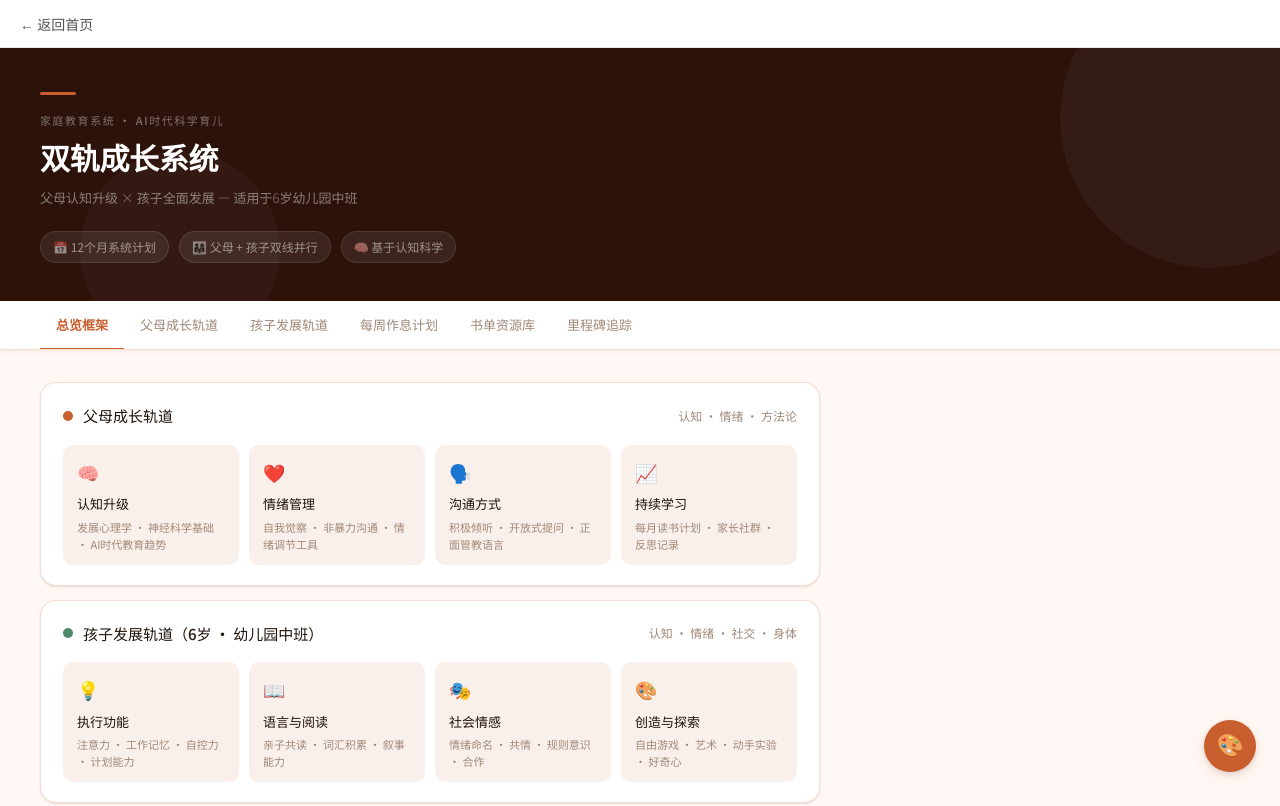
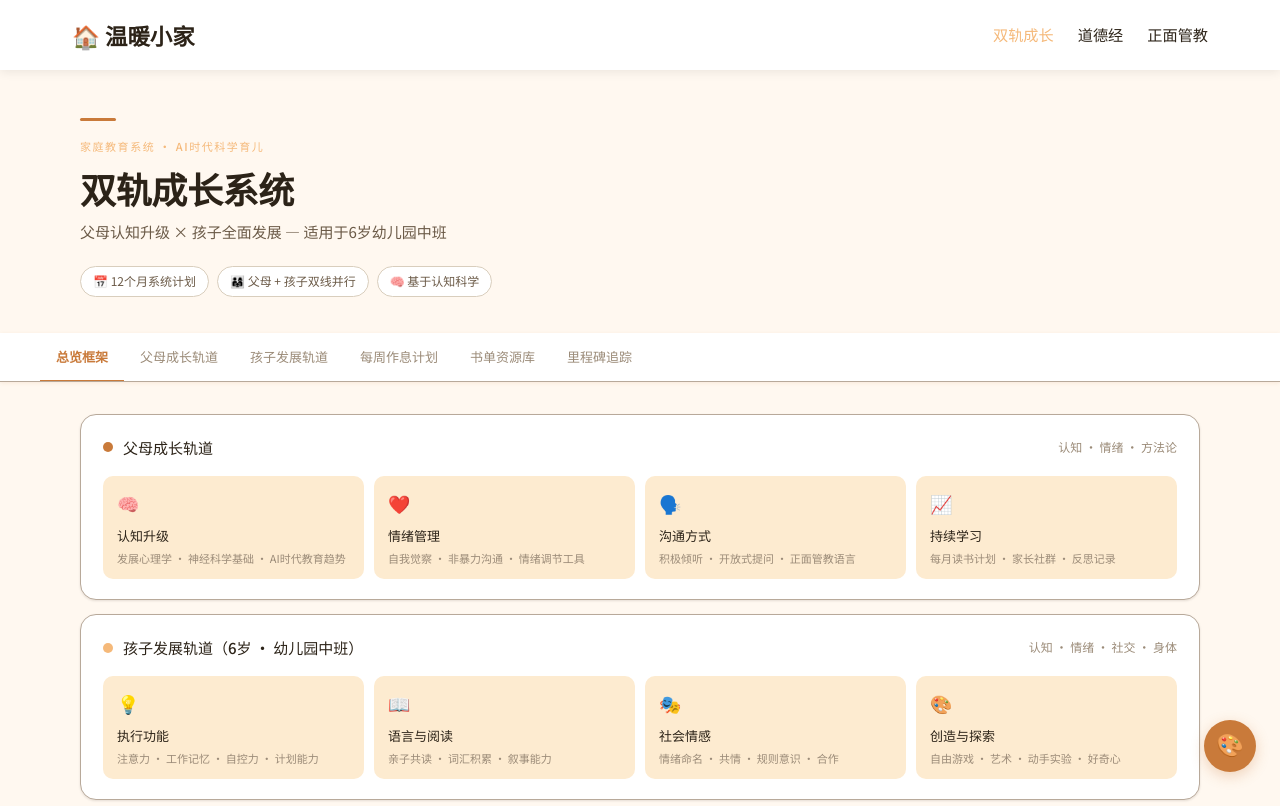
Before and after one commit to Jogiter/aigc-pages, a website: page dual-track-6y.html in a window 1280 px wide. Shown: the top 806 px of the page. Drawn offline with Linux system fonts and the light colour scheme.

Commit message:
refactor(dual-track): 移除 M3 主题块，接入共享切换器
- 删除内置三主题 data-theme 块和 theme-fab 内联切换器
- 头部改为浅色主题带区，字体与 index 对齐
- 顶部接入统一 site-nav（active 标注当前页）
- 引入 theme-switcher.js + theme.css 共享控件

```diff
--- a/dual-track-6y.html
+++ b/dual-track-6y.html
@@ -11,106 +11,41 @@
 <link rel="icon" href="/favicon.ico" sizes="32x32">
 <link rel="preconnect" href="https://fonts.googleapis.com">
 <link rel="preconnect" href="https://fonts.gstatic.com" crossorigin>
-<link href="https://fonts.googleapis.com/css2?family=Noto+Serif+SC:wght@400;600&family=Noto+Sans+SC:wght@300;400;500;700&display=swap" rel="stylesheet">
+<link href="https://fonts.googleapis.com/css2?family=Noto+Sans+SC:wght@400;500;700&display=swap" rel="stylesheet">
 <link rel="stylesheet" href="/theme.css">
+<script src="/theme-switcher.js" defer></script>
 <style>
 /* ══════════════════════════════════════════
-   MATERIAL DESIGN 3 TOKEN SYSTEM
-   Three themes: coral / sunflower / dawn
+   本页别名（全部指向 theme.css 语义 token）
 ══════════════════════════════════════════ */
+:root {
+  --md-shape-sm:     var(--radius-sm);
+  --md-shape-md:     var(--radius-md);
+  --md-shape-lg:     var(--radius-lg);
+  --md-shape-xl:     var(--radius-xl);
+  --md-elev-1:       var(--shadow-sm);
+  --md-elev-2:       var(--shadow-md);
+  --transition:      .22s cubic-bezier(.4,0,.2,1);
 
-:root {
-  --md-shape-sm:   var(--radius-sm);
-  --md-shape-md:   var(--radius-md);
-  --md-shape-lg:   var(--radius-lg);
-  --md-shape-xl:   var(--radius-xl);
-  --md-elev-1:     var(--shadow-sm);
-  --md-elev-2:     var(--shadow-md);
-  --transition:    .22s cubic-bezier(.4,0,.2,1);
-}
-
-/* ── Theme A: 暖阳珊瑚 ── */
-[data-theme="coral"] {
-  --bg:              #FFF8F4;
-  --surface:         #FFFFFF;
-  --surface-variant: #FAF0EB;
-  --primary:         #C95E2F;
-  --primary-con:     #FCDFD0;
-  --on-primary-con:  #4A1800;
-  --secondary:       #4D8A6D;
-  --secondary-con:   #CCEEDD;
-  --on-secondary-con:#093D28;
-  --tertiary:        #B8720E;
-  --tertiary-con:    #FDEFD4;
-  --on-tertiary-con: #3D2200;
-  --on-surface:      #1E1209;
-  --on-surface-var:  #614F44;
-  --on-surface-3:    #A08878;
-  --outline:         rgba(201,94,47,.20);
-  --outline-strong:  rgba(201,94,47,.35);
-  --tab-active-bg:   #C95E2F;
-  --tab-active-fg:   #FFFFFF;
-  --header-bg:       #2C1209;
-  --header-accent:   #C95E2F;
-  --progress-a:      #C95E2F;
-  --progress-b:      #4D8A6D;
-  --shadow-color:    rgba(201,94,47,.12);
-}
-
-/* ── Theme B: 向日葵园 ── */
-[data-theme="sunflower"] {
-  --bg:              #FFFBF0;
-  --surface:         #FFFFFF;
-  --surface-variant: #FEF7E0;
-  --primary:         #C17B00;
-  --primary-con:     #FFEEBB;
-  --on-primary-con:  #3D2600;
-  --secondary:       #2E7B5C;
-  --secondary-con:   #B6EDDB;
-  --on-secondary-con:#003825;
-  --tertiary:        #B04A72;
-  --tertiary-con:    #F8D4E4;
-  --on-tertiary-con: #3E0020;
-  --on-surface:      #1A1200;
-  --on-surface-var:  #5C4A1E;
-  --on-surface-3:    #9A8050;
-  --outline:         rgba(193,123,0,.20);
-  --outline-strong:  rgba(193,123,0,.35);
-  --tab-active-bg:   #C17B00;
-  --tab-active-fg:   #FFFFFF;
-  --header-bg:       #1A1200;
-  --header-accent:   #C17B00;
-  --progress-a:      #C17B00;
-  --progress-b:      #2E7B5C;
-  --shadow-color:    rgba(193,123,0,.12);
-}
-
-/* ── Theme C: 晨曦温柔 ── */
-[data-theme="dawn"] {
-  --bg:              #FDF6EE;
-  --surface:         #FFFFFF;
-  --surface-variant: #F7EDE4;
-  --primary:         #A5421E;
-  --primary-con:     #F8E2D8;
-  --on-primary-con:  #3A1000;
-  --secondary:       #5C876E;
-  --secondary-con:   #D4EDDF;
-  --on-secondary-con:#0A3320;
-  --tertiary:        #6B52A8;
-  --tertiary-con:    #E8E0F8;
-  --on-tertiary-con: #1E0060;
-  --on-surface:      #1C120D;
-  --on-surface-var:  #5A4A40;
-  --on-surface-3:    #9A8878;
-  --outline:         rgba(165,66,30,.20);
-  --outline-strong:  rgba(165,66,30,.35);
-  --tab-active-bg:   #A5421E;
-  --tab-active-fg:   #FFFFFF;
-  --header-bg:       #1C0E08;
-  --header-accent:   #A5421E;
-  --progress-a:      #A5421E;
-  --progress-b:      #6B52A8;
-  --shadow-color:    rgba(165,66,30,.12);
+  --bg:              var(--background);
+  --surface-variant: var(--surface-2);
+  --primary-con:     var(--surface-2);
+  --on-primary-con:  var(--text-primary);
+  --secondary:       var(--accent);
+  --secondary-con:   var(--surface-2);
+  --on-secondary-con: var(--text-primary);
+  --tertiary:        var(--primary-light);
+  --tertiary-con:    var(--surface-2);
+  --on-tertiary-con: var(--text-primary);
+  --on-surface:      var(--text-primary);
+  --on-surface-var:  var(--text-secondary);
+  --on-surface-3:    var(--text-muted);
+  --outline-strong:  var(--outline);
+  --tab-active-bg:   var(--primary);
+  --tab-active-fg:   var(--on-primary);
+  --progress-a:      var(--primary);
+  --progress-b:      var(--accent);
+  --shadow-color:    rgba(var(--primary-rgb), .12);
 }
 
 /* ══════════════════════════════════════════
@@ -128,131 +63,63 @@ body {
 }
 
 /* ══════════════════════════════════════════
-   THEME SWITCHER FLOATING BUTTON
+   TOP NAV（与 index.html 对齐）
 ══════════════════════════════════════════ */
-.theme-fab {
-  position: fixed;
-  bottom: 28px;
-  right: 24px;
-  z-index: 999;
-  display: flex;
-  flex-direction: column;
-  align-items: flex-end;
-  gap: 10px;
+nav.site-nav {
+  background: rgba(255, 255, 255, 0.95);
+  backdrop-filter: blur(10px);
+  position: sticky;
+  top: 0;
+  z-index: 1000;
+  box-shadow: 0 2px 10px rgba(0, 0, 0, 0.08);
 }
-
-.theme-fab-btn {
-  width: 52px;
-  height: 52px;
-  border-radius: 50%;
-  background: var(--primary);
-  color: #fff;
-  border: none;
-  cursor: pointer;
-  font-size: 22px;
+nav.site-nav .nav-container {
+  max-width: 1200px;
+  margin: 0 auto;
+  padding: 1rem 2rem;
   display: flex;
   align-items: center;
-  justify-content: center;
-  box-shadow: 0 4px 14px var(--shadow-color), 0 2px 6px rgba(0,0,0,.12);
-  transition: transform .2s, box-shadow .2s, background var(--transition);
-  flex-shrink: 0;
+  justify-content: space-between;
 }
-.theme-fab-btn:hover { transform: scale(1.08); box-shadow: 0 6px 20px var(--shadow-color); }
-.theme-fab-btn:active { transform: scale(0.96); }
-
-.theme-panel {
-  background: var(--surface);
-  border: 1px solid var(--outline);
-  border-radius: var(--md-shape-lg);
-  padding: 14px 16px;
-  box-shadow: var(--md-elev-2), 0 0 0 1px var(--outline);
-  display: none;
-  flex-direction: column;
-  gap: 8px;
-  min-width: 180px;
-  transition: background var(--transition);
-}
-.theme-panel.open { display: flex; }
-.theme-panel-title {
-  font-size: 11px;
-  font-weight: 600;
-  letter-spacing: .08em;
-  text-transform: uppercase;
-  color: var(--on-surface-3);
-  margin-bottom: 4px;
-}
-.theme-option {
+nav.site-nav .logo {
+  font-size: 1.4rem;
+  font-weight: 700;
+  color: var(--text-primary);
+  text-decoration: none;
   display: flex;
   align-items: center;
-  gap: 10px;
-  padding: 8px 10px;
-  border-radius: var(--md-shape-sm);
-  cursor: pointer;
-  border: 1.5px solid transparent;
-  transition: background .15s, border-color .15s;
-  background: none;
-  width: 100%;
-  font-family: inherit;
-  text-align: left;
+  gap: 6px;
 }
-.theme-option:hover { background: var(--surface-variant); }
-.theme-option.selected { border-color: var(--primary); background: var(--primary-con); }
-.theme-swatch {
+nav.site-nav .nav-links {
   display: flex;
-  gap: 3px;
-  flex-shrink: 0;
+  gap: 1.5rem;
+  list-style: none;
+  margin: 0; padding: 0;
 }
-.theme-swatch span {
-  width: 14px;
-  height: 14px;
-  border-radius: 50%;
-  display: block;
+nav.site-nav .nav-links a {
+  text-decoration: none;
+  color: var(--text-primary);
+  font-weight: 500;
+  font-size: 0.95rem;
+  transition: color .3s;
 }
-.theme-name {
-  font-size: 13px;
-  font-weight: 500;
-  color: var(--on-surface);
-}
-.theme-sub {
-  font-size: 11px;
-  color: var(--on-surface-3);
-  margin-top: 1px;
-}
+nav.site-nav .nav-links a:hover,
+nav.site-nav .nav-links a.active { color: var(--accent); }
 
 /* ══════════════════════════════════════════
-   HEADER
+   HEADER — 浅色标题区
 ══════════════════════════════════════════ */
 .header {
-  background: var(--header-bg);
-  color: #fff;
-  padding: 44px 40px 38px;
+  padding: 48px 40px 36px;
+  max-width: 1200px;
+  margin: 0 auto;
   position: relative;
-  overflow: hidden;
-  transition: background var(--transition);
-}
-.header::before {
-  content: '';
-  position: absolute;
-  top: -80px; right: -80px;
-  width: 300px; height: 300px;
-  border-radius: 50%;
-  background: rgba(255,255,255,.04);
-  pointer-events: none;
-}
-.header::after {
-  content: '';
-  position: absolute;
-  bottom: -50px; left: 80px;
-  width: 200px; height: 200px;
-  border-radius: 50%;
-  background: rgba(255,255,255,.03);
-  pointer-events: none;
 }
 .header-accent-line {
   width: 36px;
   height: 3px;
   border-radius: 2px;
-  background: var(--header-accent);
+  background: var(--primary);
   margin-bottom: 16px;
   transition: background var(--transition);
 }
@@ -261,36 +128,36 @@ body {
   font-weight: 500;
   letter-spacing: .14em;
   text-transform: uppercase;
-  color: rgba(255,255,255,.4);
+  color: var(--accent);
   margin-bottom: 10px;
 }
 .header h1 {
-  font-family: 'Noto Serif SC', serif;
-  font-size: 30px;
-  font-weight: 600;
+  font-size: clamp(26px, 5vw, 36px);
+  font-weight: 700;
   letter-spacing: -.01em;
-  line-height: 1.3;
+  line-height: 1.25;
+  color: var(--text-primary);
   margin-bottom: 8px;
 }
 .header-sub {
-  font-size: 13px;
-  color: rgba(255,255,255,.45);
-  font-weight: 300;
-  max-width: 480px;
+  font-size: 15px;
+  color: var(--text-secondary);
+  font-weight: 400;
+  max-width: 560px;
 }
 .header-meta {
   margin-top: 22px;
   display: flex;
-  gap: 10px;
+  gap: 8px;
   flex-wrap: wrap;
 }
 .meta-chip {
   font-size: 12px;
-  color: rgba(255,255,255,.5);
-  background: rgba(255,255,255,.08);
-  padding: 5px 12px;
+  color: var(--text-secondary);
+  background: var(--surface);
+  padding: 4px 12px;
   border-radius: 20px;
-  border: 1px solid rgba(255,255,255,.1);
+  border: 1px solid var(--border);
 }
 
 /* ══════════════════════════════════════════
@@ -298,8 +165,8 @@ body {
 ══════════════════════════════════════════ */
 .tab-section {
   position: sticky;
-  top: 0;
-  z-index: 100;
+  top: 64px;
+  z-index: 90;
   background: var(--surface);
   border-bottom: 1px solid var(--outline);
   padding: 0 40px;
@@ -336,7 +203,7 @@ body {
 /* ══════════════════════════════════════════
    MAIN CONTENT
 ══════════════════════════════════════════ */
-.main { padding: 32px 40px 80px; max-width: 860px; }
+.main { padding: 32px 40px 80px; max-width: 1200px; margin: 0 auto; }
 .panel { display: none; }
 .panel.active { display: block; }
 
@@ -611,70 +478,36 @@ body {
    RESPONSIVE
 ══════════════════════════════════════════ */
 @media (max-width: 640px) {
+  nav.site-nav .nav-container { padding: .75rem 1rem; }
+  nav.site-nav .logo { font-size: 1.2rem; }
+  nav.site-nav .nav-links { gap: .9rem; font-size: .9rem; }
   .header { padding: 30px 20px 26px; }
-  .header h1 { font-size: 24px; }
   .tab-section { padding: 0 16px; }
   .main { padding: 24px 20px 80px; }
   .footer { padding: 16px 20px; }
   .week-grid { grid-template-columns: repeat(2, 1fr); }
   .pillars { grid-template-columns: 1fr 1fr; }
-  .theme-fab { bottom: 20px; right: 16px; }
 }
 
 @media print {
-  .tab-section, .footer, .theme-fab { display: none !important; }
+  nav.site-nav, .tab-section, .footer, .theme-fab { display: none !important; }
   .panel { display: block !important; page-break-before: always; }
   .panel:first-child { page-break-before: avoid; }
 }
 </style>
 </head>
-<body data-theme="coral">
+<body>
 
-<!-- 返回首页导航 -->
-<div style="position:sticky;top:0;z-index:2000;background:rgba(255,255,255,0.95);backdrop-filter:blur(8px);border-bottom:1px solid rgba(0,0,0,0.08);padding:10px 20px;">
-  <a href="index.html" style="text-decoration:none;color:#555;font-size:14px;font-weight:500;display:inline-flex;align-items:center;gap:6px;">← 返回首页</a>
-</div>
-
-<!-- ══ THEME SWITCHER FAB ══ -->
-<div class="theme-fab">
-  <div class="theme-panel" id="themePanel">
-    <div class="theme-panel-title">选择主题</div>
-    <button class="theme-option" data-t="coral" onclick="setTheme('coral')">
-      <div class="theme-swatch">
-        <span style="background:#C95E2F"></span>
-        <span style="background:#4D8A6D"></span>
-        <span style="background:#B8720E"></span>
-      </div>
-      <div>
-        <div class="theme-name">暖阳珊瑚</div>
-        <div class="theme-sub">活力 · 积极 · 安全感</div>
-      </div>
-    </button>
-    <button class="theme-option" data-t="sunflower" onclick="setTheme('sunflower')">
-      <div class="theme-swatch">
-        <span style="background:#C17B00"></span>
-        <span style="background:#2E7B5C"></span>
-        <span style="background:#B04A72"></span>
-      </div>
-      <div>
-        <div class="theme-name">向日葵园</div>
-        <div class="theme-sub">明朗 · 童趣 · 充满希望</div>
-      </div>
-    </button>
-    <button class="theme-option" data-t="dawn" onclick="setTheme('dawn')">
-      <div class="theme-swatch">
-        <span style="background:#A5421E"></span>
-        <span style="background:#5C876E"></span>
-        <span style="background:#6B52A8"></span>
-      </div>
-      <div>
-        <div class="theme-name">晨曦温柔</div>
-        <div class="theme-sub">沉稳 · 温暖 · 有力量</div>
-      </div>
-    </button>
+<nav class="site-nav">
+  <div class="nav-container">
+    <a href="index.html" class="logo">🏠 温暖小家</a>
+    <ul class="nav-links">
+      <li><a href="dual-track-6y.html" class="active">双轨成长</a></li>
+      <li><a href="taoteching-silk.html">道德经</a></li>
+      <li><a href="positive-discipline-revised-nelsen.html">正面管教</a></li>
+    </ul>
   </div>
-  <button class="theme-fab-btn" onclick="toggleThemePanel()" title="切换主题" aria-label="切换主题">🎨</button>
-</div>
+</nav>
 
 <!-- ══ HEADER ══ -->
 <header class="header">
@@ -873,7 +706,7 @@ body {
 </div><!-- /main -->
 
 <footer class="footer">
-  <span class="footer-text">双轨成长系统 · 6岁育儿框架 · 基于认知科学 · Material Design 3</span>
+  <span class="footer-text">双轨成长系统 · 6岁育儿框架 · 基于认知科学</span>
   <button class="print-btn" onclick="window.print()">🖨 打印</button>
 </footer>
 
@@ -885,44 +718,6 @@ function showPanel(id, btn) {
   document.getElementById('panel-' + id).classList.add('active');
   if (btn) btn.classList.add('active');
 }
-
-/* ══ THEME SWITCHING ══ */
-const STORAGE_KEY = 'dual-track-theme';
-
-function setTheme(theme) {
-  document.body.setAttribute('data-theme', theme);
-  localStorage.setItem(STORAGE_KEY, theme);
-  // update selected state on options
-  document.querySelectorAll('.theme-option').forEach(opt => {
-    opt.classList.toggle('selected', opt.dataset.t === theme);
-  });
-  // close panel after short delay
-  setTimeout(() => closeThemePanel(), 260);
-}
-
-function toggleThemePanel() {
-  const panel = document.getElementById('themePanel');
-  panel.classList.toggle('open');
-}
-
-function closeThemePanel() {
-  document.getElementById('themePanel').classList.remove('open');
-}
-
-// Close panel when clicking outside
-document.addEventListener('click', function(e) {
-  const fab = document.querySelector('.theme-fab');
-  if (!fab.contains(e.target)) closeThemePanel();
-});
-
-/* ══ INIT: restore saved theme ══ */
-(function init() {
-  const saved = localStorage.getItem(STORAGE_KEY) || 'coral';
-  document.body.setAttribute('data-theme', saved);
-  document.querySelectorAll('.theme-option').forEach(opt => {
-    opt.classList.toggle('selected', opt.dataset.t === saved);
-  });
-})();
 </script>
 </body>
 </html>
```
